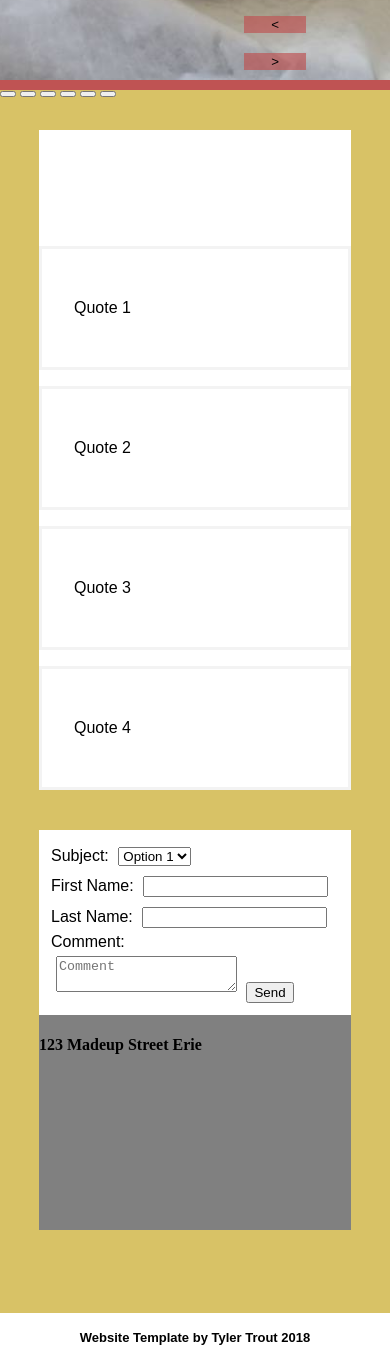
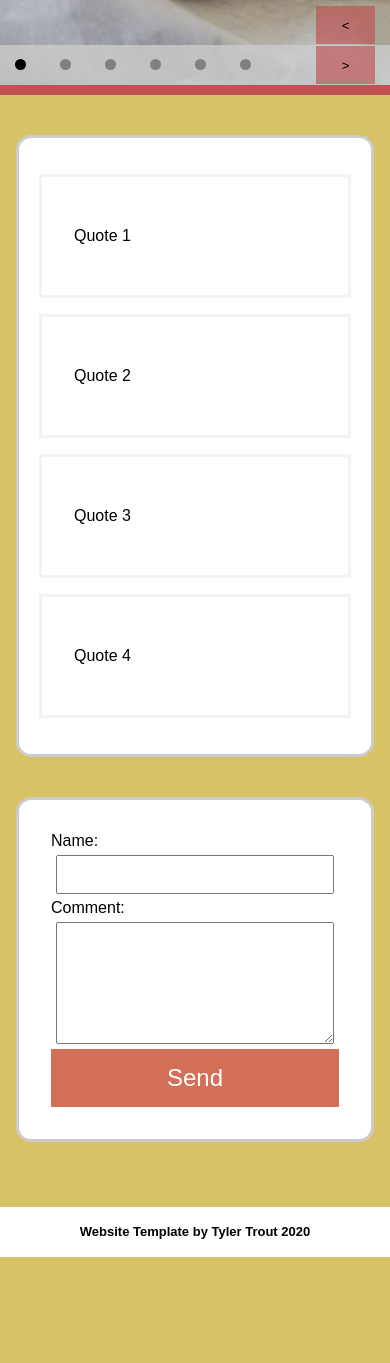
Before and after one commit to tiller1010/fatLennys, a plain HTML site: page index.html in a window 390 px wide. Shown: the part 480-1843 px from the top of the page. After the commit the page ends 1737 px from the top, so only its background shows below. Drawn offline with nearby package versions, Linux system fonts and the light colour scheme.

Commit message:
Template updates

```diff
--- a/fatLennys.css
+++ b/fatLennys.css
@@ -73,7 +73,6 @@ h2{
 	padding:15px;
 	border:solid #55555577;
 	font-family:sans-serif;
-	width:content-width;
 	font-size: 20px;
 	background-color:white;
 	text-align: center;
@@ -83,17 +82,18 @@ p{
 	padding:50px 10px;
 	border:solid #55555511;
 	font-family:sans-serif;
-	width:content-width;
 	font-size: 16px;
 	background-color:white;
 	text-indent: 22px;
 }
 
-.quotes{
-	padding-top: 100px;
-	width:80%;
-	margin:40px auto;
-	background: white;
+.content{
+	border-radius: 15px;
+    padding: 20px;
+    width: 80%;
+    margin: 40px auto;
+    background: white;
+    border: 3px solid #ccc;
 }
 
 .sub_footer{
@@ -175,22 +175,21 @@ button{
 	bottom: 0;
 	right: 0;
 	width: 40%;
-	height: 55Zpx;
 	z-index: 2;
 }
 
 .carouselButtonLeft{
 	width: 40%;
-	height: 100%;
-	margin: 10px;
+	height: 38px;
+	margin: 1px 10px;
 	border: 0;
 	background-color: #bf5353aa;
 }
 
 .carouselButtonRight{
 	width: 40%;
-	height: 100%;
-	margin: 10px;
+	height: 38px;
+	margin: 1px 10px;
 	border: 0;
 	background-color: #bf5353aa;
 }
@@ -201,6 +200,33 @@ button{
 
 .carousel .carouselButtons > button:hover{
 	background-color: #fff;
+}
+
+.carouselNav{
+	transform: translateY(-40px);
+	width:100%;
+	padding: 11px 0;
+	background-color: #cccccccc;
+
+}
+
+.carouselIndicator{
+	margin:0 15px;
+	border:0;
+	border-radius: 50%;
+	background:grey;
+	height:11px;
+	width:11px;
+	padding: 0;
+	transition: background .5s;
+}
+
+.carouselIndicator:hover{
+	background: #fff;
+}
+
+.carouselIndicator.currentSlide{
+	background:black;
 }
 /*End carousel*/
 
@@ -229,9 +255,34 @@ button{
 	font-family: arial;
 	background: white;
 	padding:12px;
+    display: flex;
+    flex-direction: column;
+    justify-content: center;
 }
 .contact{
 	margin:13px;
+	padding: 10px 0;
+	font-family: arial;
+}
+textarea{
+	min-height: 100px;
+}
+.submit{
+	background-color: #D36E57;
+	cursor: pointer;
+	padding: 15px 0;
+	color: #fff;
+	font-size: 1.5em;
+	border: none;
+	transition: background-color .5s;
+}
+.submit:hover{
+	background-color: #cc2628;
+}
+
+
+footer h3{
+	margin: 0;
 }
 
 @media only screen and (max-width: 960px){
@@ -253,20 +304,29 @@ button{
 	}
 	main{
 		position: relative;
-		top:-70px;
+		top:-25px;
 	}
 	main > *{
 		margin:5px 0 5px 0;
 	}
-/*	.carousel{
-		transform: translateY(60px);
-		height:300px;
-		width:500px;
-	}*/
 }
 @media only screen and (max-width: 775px){
+	#siteDesc{
+		top:90px;
+		font-size: 30px;
+	}
+	.carouselButtons{
+		width: unset;
+		min-width: 60px;
+	}
+	.carouselButtonLeft, .carouselButtonRight{
+		width: 70%;
+	}
+}
+
+@media only screen and (max-width: 580px){
 	header{
-		height:80px;
+		height: 80px;
 	}
 	#logo{
 		height:800px;
@@ -281,19 +341,14 @@ button{
 		-2px 2px 0 #000,
 		2px 2px 0 #000;
 	}
-	#siteDesc{
-		top:50px;
-		font-size: 30px;
-	}
-/*	.carousel{
-		transform: translateY(0);
-	}*/
-
-}
-
-@media only screen and (max-width: 580px){
 	#fixed_utilities{
 		font-size:13px;
+	}
+	#siteDesc{
+		display: none;
+	}
+	main{
+		margin-top: 140px;
 	}
 	h2{
 		font-size: 16px;
@@ -301,22 +356,6 @@ button{
 	footer h3{
 		font-size: 13px;
 	}
-/*	.carousel{
-		width:390px;
-		height:200px;
-	}
-	.carouselButtonLeft{
-		left:0;
-	}
-	.carouselButtonRight{
-		right:0;
-	}
-	.carouselIndicator{
-		padding:0;
-		width:8px;
-		height:9px;
-		margin:0 6px;
-	}*/
 	#address{
 		width:90%;
 		margin:auto;
--- a/fatLennysScript.js
+++ b/fatLennysScript.js
@@ -14,6 +14,7 @@ window.onload=function(){
 	});
 
 	//For carousel
+	if($('.carousel').length > 0){
 		const carouselImages=document.querySelectorAll('.carouselImage');
 		const track=document.querySelector('.carouselTrack');
 		const slides=Array.from(track.children);
@@ -21,9 +22,6 @@ window.onload=function(){
 		const nextButton=document.querySelector('.carouselButtonRight');
 		const navCircles=document.querySelector('.carouselNav');
 		const dots = Array.from(navCircles.children);
-
-	const slideSize=slides[0].getBoundingClientRect();
-	const slideWidth=slideSize.width;
 
 
 		//Display all once loaded
@@ -33,9 +31,12 @@ window.onload=function(){
 
 		//Arrangement left to right
 		const setSlidePosition=(slide,index)=>{
+			let slideSize=slides[0].getBoundingClientRect();
+			let slideWidth=slideSize.width;
 			slide.style.left=slideWidth*index+'px';
 		}
 
+		//Display images in a row
 		carouselImages.forEach(displayImages);
 		slides.forEach(setSlidePosition);
 
@@ -50,27 +51,6 @@ window.onload=function(){
 			targetDot.classList.add('currentSlide')
 		}
 
-
-	nextButton.addEventListener('click', event=>{
-		const currentSlide=track.querySelector('.currentSlide');
-		const nextSlide=currentSlide.nextElementSibling;
-		const currentDot=navCircles.querySelector('.currentSlide');
-		const nextDot=currentDot.nextElementSibling;
-
-		moveToSlide(track,currentSlide,nextSlide);
-		upDateDots(currentDot, nextDot);
-	});
-
-	previousButton.addEventListener('click', event=>{
-		const currentSlide=track.querySelector('.currentSlide');
-		const previousSlide=currentSlide.previousElementSibling;
-		const currentDot=navCircles.querySelector('.currentSlide');
-		const previousDot=currentDot.previousElementSibling;
-
-		moveToSlide(track,currentSlide,previousSlide);
-		upDateDots(currentDot, previousDot);
-	});
-
 		//Indicators to change slide on click
 		navCircles.addEventListener('click',event=>{
 			const targetDot=event.target.closest('button');
@@ -84,6 +64,44 @@ window.onload=function(){
 			upDateDots(currentDot, targetDot);
 		})
 
+		nextButton.addEventListener('click', event=>{
+			const currentSlide=track.querySelector('.currentSlide');
+			if(currentSlide.nextElementSibling){
+				var nextSlide=currentSlide.nextElementSibling;
+			} else {
+				var nextSlide = slides[0];
+			}
+
+			moveToSlide(track,currentSlide,nextSlide);
+
+			const currentDot=navCircles.querySelector('.currentSlide');
+			const nextDot=currentDot.nextElementSibling;
+
+			upDateDots(currentDot, nextDot);
+		});
+
+		previousButton.addEventListener('click', event=>{
+			const currentSlide=track.querySelector('.currentSlide');
+			if(currentSlide.previousElementSibling){
+				var previousSlide=currentSlide.previousElementSibling;
+			} else {
+				var previousSlide = slides[slides.length - 1];
+			}
+
+			moveToSlide(track,currentSlide,previousSlide);
+
+			const currentDot=navCircles.querySelector('.currentSlide');
+			const previousDot=currentDot.previousElementSibling;
+
+			upDateDots(currentDot, previousDot);
+		});
+
+		// Fix carousel on resize
+		$(window).on('resize', function(){
+			slides.forEach(setSlidePosition);
+		});
+	}
+
 
 	//Fade "Ice Cream"
 	const iceCream = document.getElementById('siteDesc');
--- a/index.html
+++ b/index.html
@@ -111,33 +111,26 @@
 </div>
 <!--End of carousel-->
 
-	<div class="quotes">
+	<div class="quotes content">
 		<p>Quote 1</p>
 		<p>Quote 2</p>
 		<p>Quote 3</p>
 		<p>Quote 4</p>
 	</div>
 
-	<div class='sub_footer'>
-		<form id="contactForm">
-			Subject:
-			<select class="contact">
-				<option>Option 1</option>
-			</select><br/>
-			First Name: <input class="contact" type="text" name="firstName"><br/>
-			Last Name: <input class="contact" type="text" name="lastName"><br/>
-			Comment:<br/>
-			<textarea class="contact" placeholder="Comment"></textarea>
-			<input type="submit" value="Send">
+	<div class='content'>
+		<form id="contactForm" action="mailto:" method="post" enctype="text/plain">
+			Name: <input class="contact" type="text" name="Name">
+			Comment:
+			<textarea class="contact" name="Message"></textarea>
+			<input type="submit" class="submit" value="Send">
 		</form>
-
-		<h4>123 Madeup Street Erie</h4>
 	</div>
 
 	</main>
 
 	<footer>
-		<h3>Website Template by Tyler Trout 2018</h3>
+		<h3>Website Template by Tyler Trout 2020</h3>
 	</footer>
 </body>
 </html>
```
Lines whose indentation alone changed are shown as unchanged.
